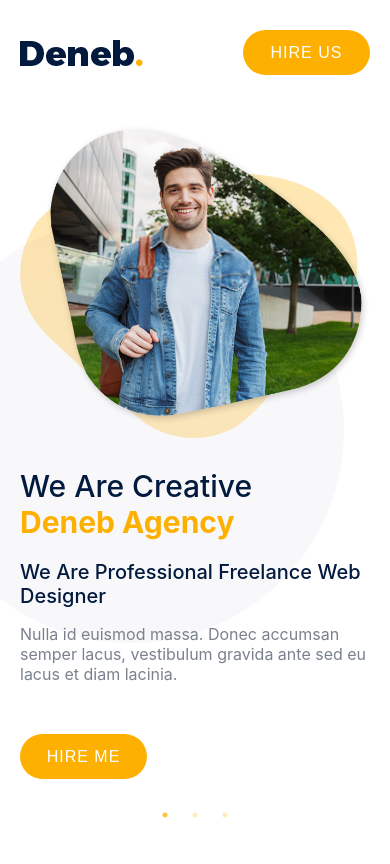
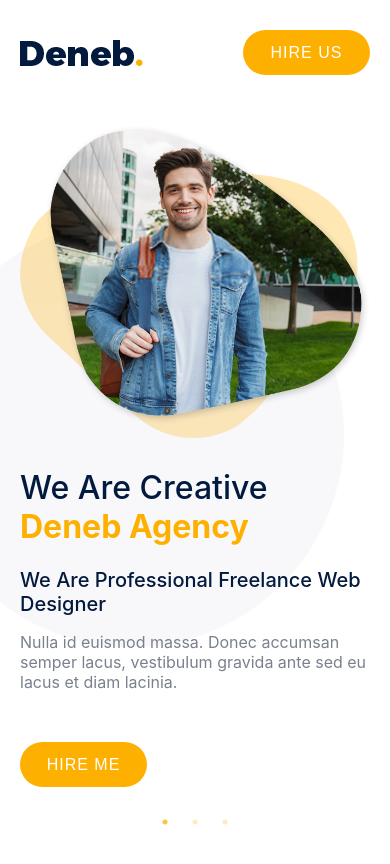
Before and after one commit to sakib-75/Creative-Portfolio, a React (Create React App) app: page / in a window 390 px wide. Shown: the top 864 px of the page. Built offline with nearby package versions, Linux system fonts and the light colour scheme.

Commit message:
Update Header.css

```diff
--- a/src/Components/Header/Header.css
+++ b/src/Components/Header/Header.css
@@ -1,5 +1,5 @@
 .header-section {
-  padding: 30px 0px 60px 0px;
+  padding: 30px 0px 60px;
   background-image: url("../Images/header_bg.png");
   background-repeat: no-repeat;
   background-position: left center;
@@ -164,10 +164,12 @@
 @media only screen and (max-width: 570px) {
   .container {
     max-width: 100%;
-    padding: 0px 20px;
   }
   .main-nav {
     display: none;
+  }
+  .header-section {
+    padding: 30px 20px 60px;
   }
   .slider-item {
     -ms-grid-columns: auto;
@@ -180,7 +182,7 @@
             order: 1;
   }
   .slider-item .slider-text .slider-title {
-    font-size: 30px;
+    font-size: 32px;
   }
   .slider-item .slider-img {
     max-width: 100%;
```
